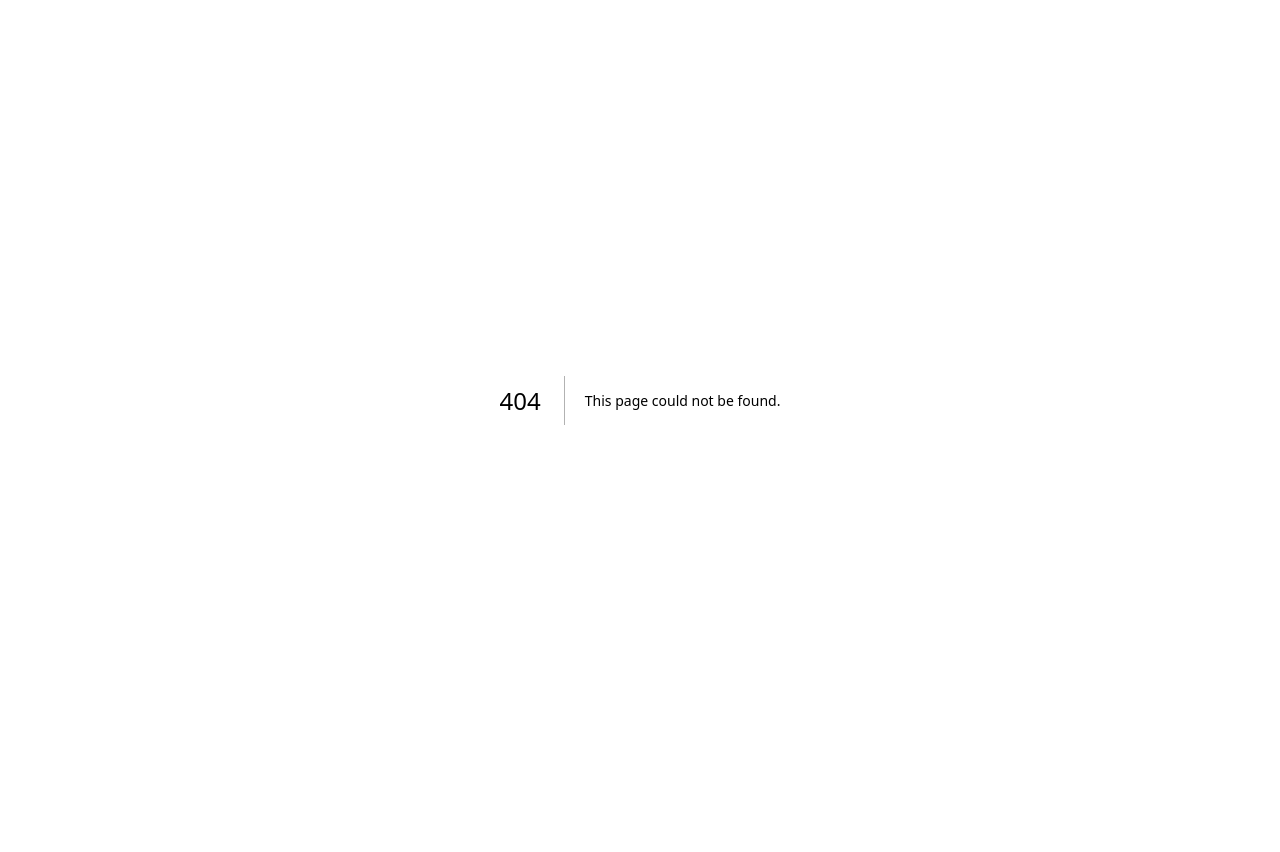
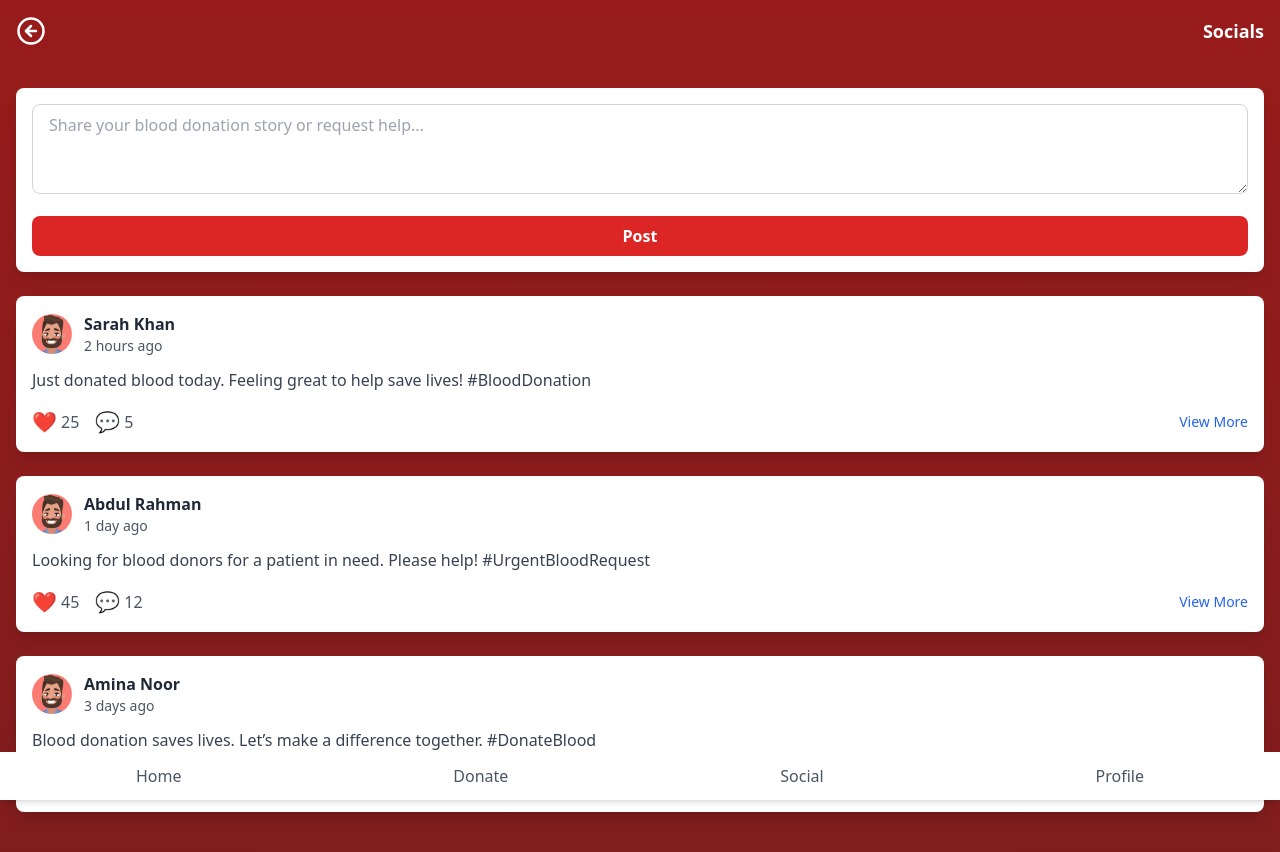
Before and after one commit to mdsajalali/blood-donor-app, a Next.js app: page /social in a window 1280 px wide. Before the commit this address had no page. Shown: the top 852 px of the page. Before the commit the page ends 800 px from the top, so only its background shows below. Built offline with nearby package versions, Linux system fonts and the light colour scheme.

Commit message:
add: socials page

```diff
--- a/src/app/(dashboard)/dashboard/page.tsx
+++ b/src/app/(dashboard)/dashboard/page.tsx
@@ -16,10 +16,10 @@ export default function Dashboard() {
     { name: "Map", Icon: MapPin, link: "map" },
     { name: "Seeker", Icon: Search, link: "seeker" },
     { name: "Request", Icon: PlusSquare, link: "request" },
-    { name: "Hospital", Icon: Hospital, link: "hospital" },
+    { name: "Hospitals", Icon: Hospital, link: "hospitals" },
     { name: "Banks", Icon: Banknote, link: "banks" },
     { name: "Profile", Icon: User, link: "profile" },
-    { name: "FAQ", Icon: HelpCircle, link: "faq" },
+    { name: "Donor Charts", Icon: HelpCircle, link: "donor-charts" },
     { name: "Social", Icon: Users, link: "social" },
   ];
 
--- a/src/app/(dashboard)/faq/page.tsx
+++ b/src/app/(dashboard)/donor-charts/page.tsx
@@ -1,8 +1,18 @@
-export default function Faq() {
+import { ArrowLeftCircle } from "lucide-react";
+import Link from "next/link";
+
+export default function DonorCharts() {
   return (
     <div className="min-h-screen bg-gradient-to-b from-red-800 to-red-900 p-4">
+      {/* Top Bar with Back Icon and Heading */}
+      <div className="absolute top-4 left-4 right-4 flex  items-center justify-between">
+        <Link href="/dashboard">
+          <ArrowLeftCircle className="text-white" size={30} />
+        </Link>
+        <h1 className="text-lg font-semibold text-white">Donor Charts</h1>
+      </div>
       {/* Title */}
-      <h1 className="text-center text-xl font-bold text-white mb-4">
+      <h1 className="text-center text-xl font-bold text-white mt-16 mb-4">
         Donor/Patient Chart
       </h1>
 
--- a/src/app/(dashboard)/hospital/page.tsx
+++ b/src/app/(dashboard)/hospitals/page.tsx
@@ -37,7 +37,7 @@ const hospitalsData = [
   },
 ];
 
-const HospitalsPage = () => {
+const Hospitals = () => {
   return (
     <div className="min-h-screen bg-gray-100 px-4 py-6 bg-gradient-to-b from-red-800 to-red-900">
       {/* Top Bar with Back Icon and Heading */}
@@ -103,4 +103,4 @@ const HospitalsPage = () => {
   );
 };
 
-export default HospitalsPage;
+export default Hospitals;
--- /dev/null
+++ b/src/app/(dashboard)/social/page.tsx
@@ -0,0 +1,113 @@
+import { ArrowLeftCircle } from "lucide-react";
+import Link from "next/link";
+import React from "react";
+
+const Social = () => {
+  // Sample posts
+  const posts = [
+    {
+      id: 1,
+      userName: "Sarah Khan",
+      userProfilePic: "/profile.webp",
+      postText:
+        "Just donated blood today. Feeling great to help save lives! #BloodDonation",
+      postTime: "2 hours ago",
+      likes: 25,
+      comments: 5,
+    },
+    {
+      id: 2,
+      userName: "Abdul Rahman",
+      userProfilePic: "/profile.webp",
+      postText:
+        "Looking for blood donors for a patient in need. Please help! #UrgentBloodRequest",
+      postTime: "1 day ago",
+      likes: 45,
+      comments: 12,
+    },
+    {
+      id: 3,
+      userName: "Amina Noor",
+      userProfilePic: "/profile.webp",
+      postText:
+        "Blood donation saves lives. Let’s make a difference together. #DonateBlood",
+      postTime: "3 days ago",
+      likes: 32,
+      comments: 8,
+    },
+  ];
+
+  return (
+    <div className="min-h-screen bg-gradient-to-b from-red-800 to-red-900 px-4 py-6">
+      {/* Top Bar with Back Icon and Heading */}
+      <div className="absolute top-4 left-4 right-4 flex  items-center justify-between">
+        <Link href="/dashboard">
+          <ArrowLeftCircle className="text-white" size={30} />
+        </Link>
+        <h1 className="text-lg font-semibold text-white">Socials</h1>
+      </div>
+
+      {/* Create Post Section */}
+      <div className="bg-white rounded-lg shadow-lg p-4 mt-16 mb-6">
+        <textarea
+          className="w-full px-4 py-2 border border-gray-300 rounded-lg focus:outline-none focus:ring-2 focus:ring-red-500"
+          rows={3}
+          placeholder="Share your blood donation story or request help..."
+        />
+        <button
+          type="submit"
+          className="mt-4 w-full py-2 px-4 bg-red-600 text-white font-semibold rounded-lg hover:bg-red-700 focus:outline-none focus:ring-2 focus:ring-red-500"
+        >
+          Post
+        </button>
+      </div>
+
+      {/* Post Feed */}
+      <div className="space-y-6 pb-10">
+        {posts.map((post) => (
+          <div key={post.id} className="bg-white rounded-lg shadow-lg p-4">
+            <div className="flex items-center space-x-3">
+              <img
+                src={post.userProfilePic}
+                alt={post.userName}
+                className="w-10 h-10 rounded-full object-cover"
+              />
+              <div>
+                <p className="font-semibold text-gray-800">{post.userName}</p>
+                <p className="text-sm text-gray-600">{post.postTime}</p>
+              </div>
+            </div>
+            <p className="mt-3 text-gray-700">{post.postText}</p>
+            <div className="flex justify-between items-center mt-4">
+              <div className="flex space-x-4 text-gray-600">
+                <button className="flex items-center space-x-1">
+                  <span className="text-xl">❤️</span>
+                  <span>{post.likes}</span>
+                </button>
+                <button className="flex items-center space-x-1">
+                  <span className="text-xl">💬</span>
+                  <span>{post.comments}</span>
+                </button>
+              </div>
+              <button className="text-blue-600 hover:text-blue-800 text-sm">
+                View More
+              </button>
+            </div>
+          </div>
+        ))}
+      </div>
+
+      {/* Footer */}
+      <footer className="fixed bottom-0 left-0 right-0 bg-white shadow-md py-3">
+        <div className="flex justify-around">
+          <button className="text-gray-600">Home</button>
+          <button className="text-gray-600">Donate</button>
+          <button className="text-gray-600">Social</button>
+          <button className="text-gray-600">Profile</button>
+        </div>
+      </footer>
+    </div>
+  );
+};
+
+export default Social;
```
